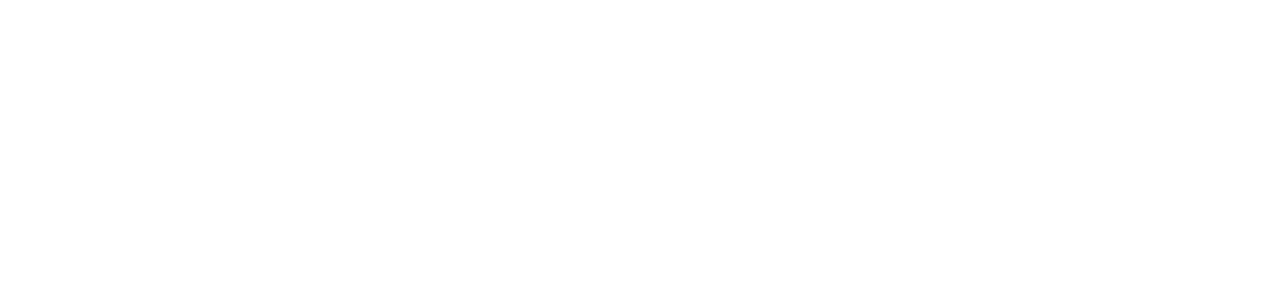
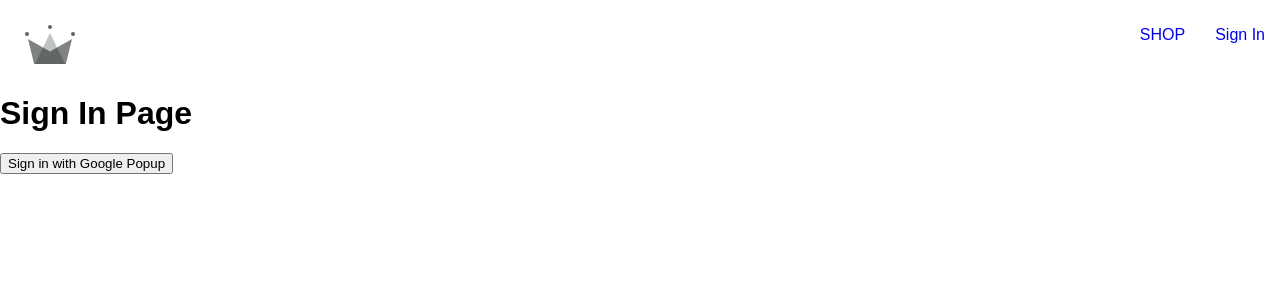
Before and after one commit to ilan111/crwn-clothing, a React (Create React App) app: page /sign-in in a window 1280 px wide. Before the commit this address had no page. Shown: the top 300 px of the page. Built offline with nearby package versions, Linux system fonts and the light colour scheme; a web font is replaced by a local one.

Commit message:
Added Firebase + updated sign-in

```diff
--- a/package.json
+++ b/package.json
@@ -6,6 +6,7 @@
     "@testing-library/jest-dom": "^5.17.0",
     "@testing-library/react": "^13.4.0",
     "@testing-library/user-event": "^13.5.0",
+    "firebase": "^10.13.0",
     "react": "^18.3.1",
     "react-dom": "^18.3.1",
     "react-router-dom": "6",
--- a/src/App.js
+++ b/src/App.js
@@ -1,6 +1,7 @@
 import { Routes, Route } from "react-router-dom";
 import Home from "./routes/home/home.component";
 import Navigation from "./routes/navigation/navigation.component";
+import SignIn from "./routes/sign-in/sign-in.component";
 
 const Shop = () => {
   return <h1>Shop Page</h1>;
@@ -12,6 +13,7 @@
       <Route path="/" element={<Navigation />}>
         <Route index element={<Home />} />
         <Route path="shop" element={<Shop />} />
+        <Route path="sign-in" element={<SignIn />} />
       </Route>
     </Routes>
   );
--- a/src/routes/navigation/navigation.component.jsx
+++ b/src/routes/navigation/navigation.component.jsx
@@ -14,6 +14,9 @@
           <Link className="nav-link" to="/shop">
             SHOP
           </Link>
+          <Link className="nav-link" to="/sign-in">
+            Sign In
+          </Link>
         </div>
       </div>
       <Outlet />
--- /dev/null
+++ b/src/routes/sign-in/sign-in.component.jsx
@@ -0,0 +1,17 @@
+import { signInWithGooglePopup } from "../../utils/firebase/firebase.utils";
+
+const SignIn = () => {
+  const logGoogleUser = async () => {
+    const response = await signInWithGooglePopup();
+    console.log(response);
+  };
+
+  return (
+    <div>
+      <h1>Sign In Page</h1>
+      <button onClick={logGoogleUser}>Sign in with Google Popup</button>
+    </div>
+  );
+};
+
+export default SignIn;
--- /dev/null
+++ b/src/utils/firebase/firebase.utils.jsx
@@ -0,0 +1,27 @@
+import { initializeApp } from "firebase/app";
+import {
+  getAuth,
+  signInWithRedirect,
+  signInWithPopup,
+  GoogleAuthProvider,
+} from "firebase/auth";
+
+const firebaseConfig = {
+  apiKey: "AIzaSyCcz31QR8AffGAVoVH9HFQqk4Rj5kTmAGU",
+  authDomain: "crwn-clothing-db-ca044.firebaseapp.com",
+  projectId: "crwn-clothing-db-ca044",
+  storageBucket: "crwn-clothing-db-ca044.appspot.com",
+  messagingSenderId: "344377985470",
+  appId: "1:344377985470:web:b8f12d17d5448ea20451ef",
+};
+
+const firebaseApp = initializeApp(firebaseConfig);
+
+const provider = new GoogleAuthProvider();
+
+provider.setCustomParameters({
+  prompt: "select_account",
+});
+
+export const auth = getAuth();
+export const signInWithGooglePopup = () => signInWithPopup(auth, provider);
```
Also changed, not shown: 1 other file (tests, documents, lock files or other folders).
